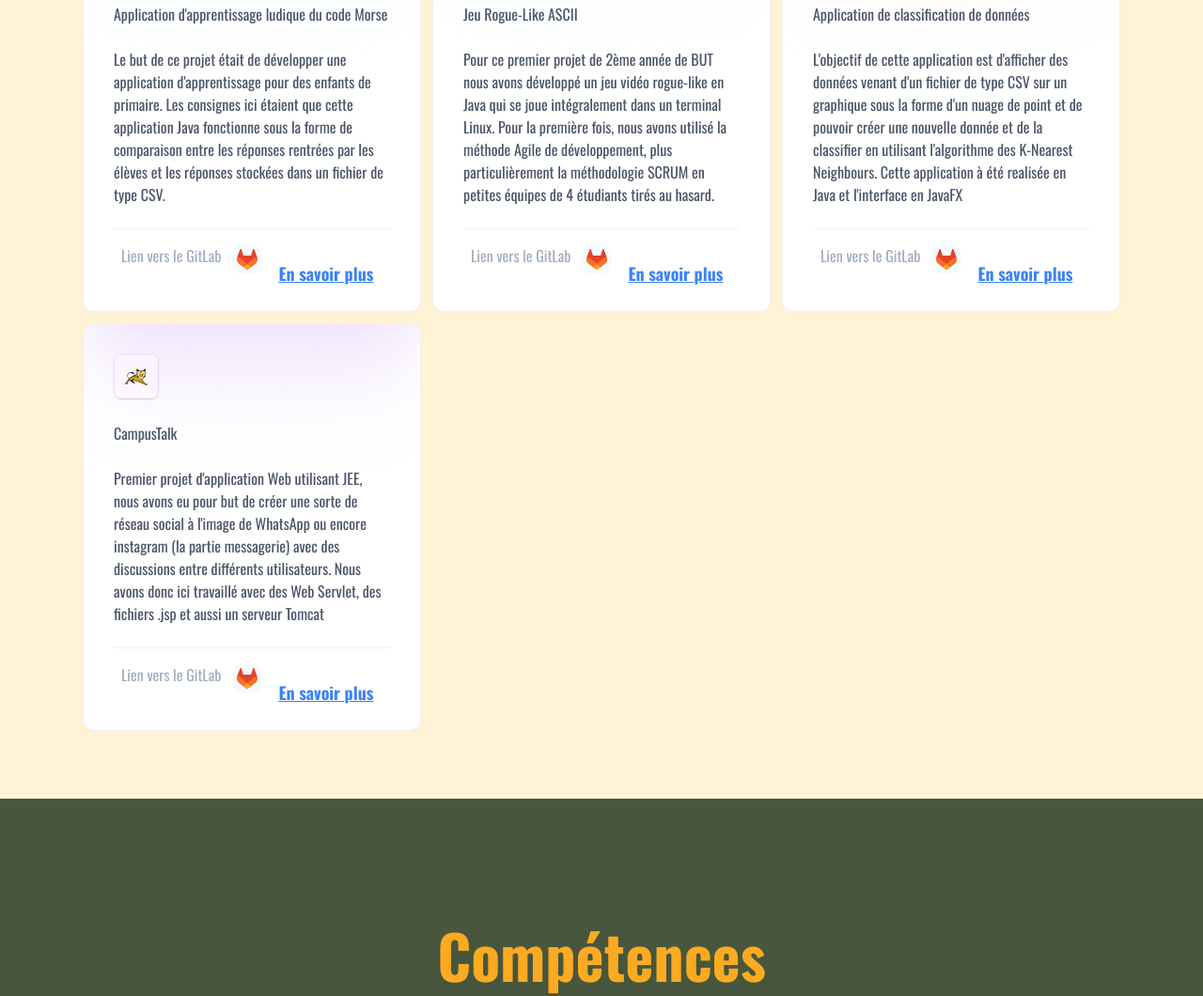
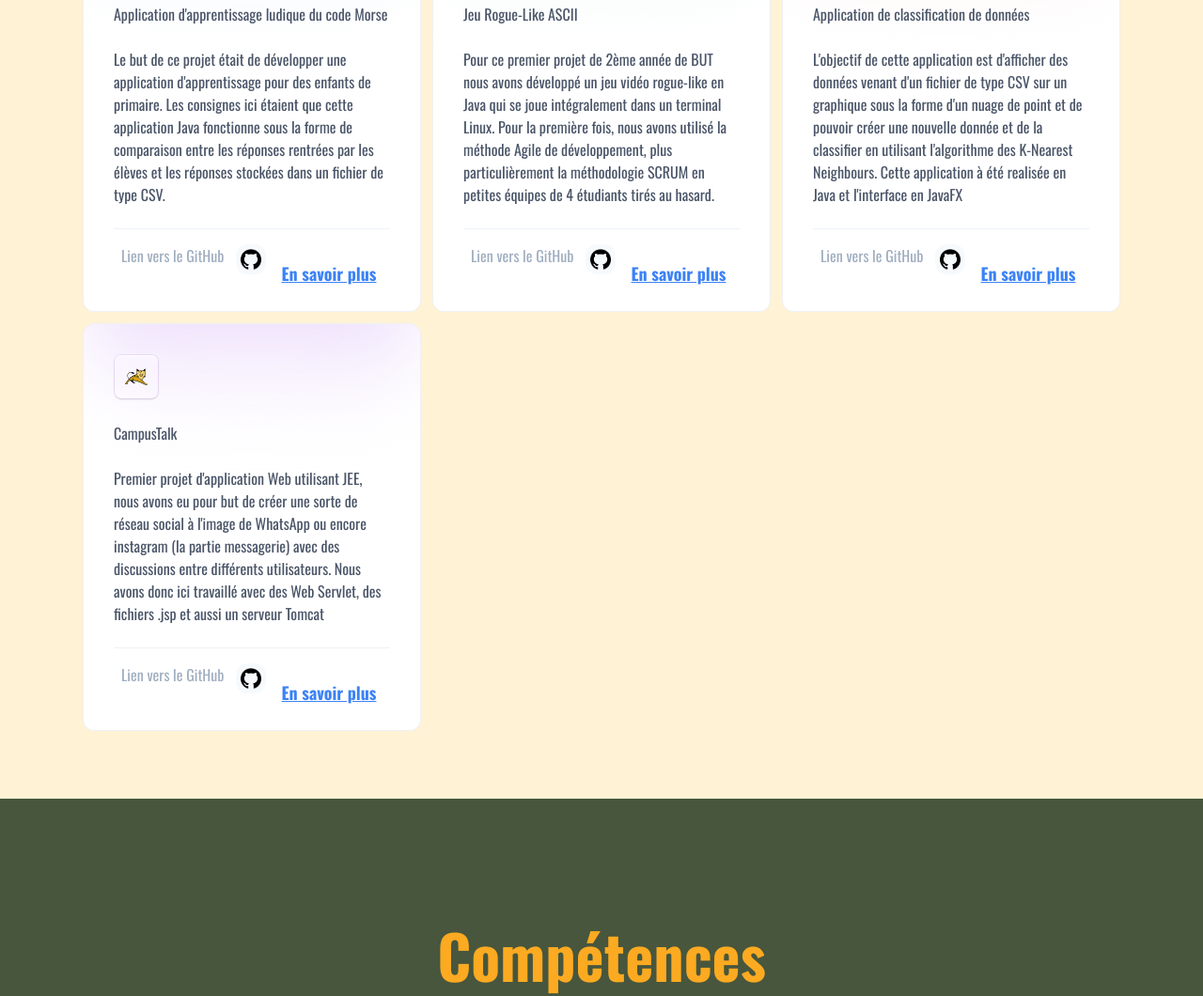
Before and after one commit to alexandredalaroy/alexandredalaroy.github.io, a website: page src/index.html in a window 1280 px wide. Shown: the part 2046-3106 px from the top of the page at 94% size. Drawn offline with nearby package versions, Linux system fonts and the light colour scheme; a web font is replaced by a local one.

Commit message:
mise a jour vers depots github

```diff
--- a/src/index.html
+++ b/src/index.html
@@ -110,10 +110,10 @@
                                 <p class="text-gray-700 dark:text-gray-300">Application d'apprentissage ludique du code Morse<br><br>Le but de ce projet était de développer une application d'apprentissage pour des enfants de primaire. Les consignes ici étaient que cette application Java fonctionne sous la forme de comparaison entre les réponses rentrées par les élèves et les réponses stockées dans un fichier de type CSV.</p>
                             </div>
                             <div class="flex gap-3 -mb-8 py-4 border-t border-gray-200 dark:border-gray-800">
-                                <span class="ml-2">Lien vers le GitLab</span>
-                                <a href="https://gitlab.univ-lille.fr/alexandre.dalaroy.etu/sae-comp-algo" class="group flex items-center rounded-xl disabled:border *:select-none [&>*:not(.sr-only)]:relative *:disabled:opacity-20 disabled:text-gray-950 disabled:border-gray-200 disabled:bg-gray-100 dark:disabled:border-gray-800/50 disabled:dark:bg-gray-900 dark:*:disabled:!text-white text-gray-950 bg-gray-100 hover:bg-gray-200/75 active:bg-gray-100 dark:text-white dark:bg-gray-500/10 dark:hover:bg-gray-500/15 dark:active:bg-gray-500/10 size-8 justify-center">
+                                <span class="ml-2">Lien vers le GitHub</span>
+                                <a href="https://github.com/alexandredalaroy/MorseSpy" class="group flex items-center rounded-xl disabled:border *:select-none [&>*:not(.sr-only)]:relative *:disabled:opacity-20 disabled:text-gray-950 disabled:border-gray-200 disabled:bg-gray-100 dark:disabled:border-gray-800/50 disabled:dark:bg-gray-900 dark:*:disabled:!text-white text-gray-950 bg-gray-100 hover:bg-gray-200/75 active:bg-gray-100 dark:text-white dark:bg-gray-500/10 dark:hover:bg-gray-500/15 dark:active:bg-gray-500/10 size-8 justify-center">
                                     <span class="sr-only">Source Code</span>
-                                    <img src="../GitLabLogo.svg" alt="Description of the image" width="128" height="128">
+                                    <img src="../githubLogo.png" alt="Description of the image" width="128" height="128">
                                     <br>
                                     <a href="MorseSpy.html" class="block mt-2 text-blue-500 hover:text-jaune-orange-pale underline">En savoir plus</a>
                                 </a>
@@ -131,10 +131,10 @@
                                 <p class="text-gray-700 dark:text-gray-300">Jeu Rogue-Like ASCII<br><br>Pour ce premier projet de 2ème année de BUT nous avons développé un jeu vidéo rogue-like en Java qui se joue intégralement dans un terminal Linux. Pour la première fois, nous avons utilisé la méthode Agile de développement, plus particulièrement la méthodologie SCRUM en petites équipes de 4 étudiants tirés au hasard.</p>
                             </div>
                             <div class="flex gap-3 -mb-8 py-4 border-t border-gray-200 dark:border-gray-800">
-                                <span class="ml-2">Lien vers le GitLab</span>
-                                <a href="https://gitlab.univ-lille.fr/2024-projet-agile-de-rentree/groupe-3" class="group flex items-center rounded-xl disabled:border *:select-none [&>*:not(.sr-only)]:relative *:disabled:opacity-20 disabled:text-gray-950 disabled:border-gray-200 disabled:bg-gray-100 dark:disabled:border-gray-800/50 disabled:dark:bg-gray-900 dark:*:disabled:!text-white text-gray-950 bg-gray-100 hover:bg-gray-200/75 active:bg-gray-100 dark:text-white dark:bg-gray-500/10 dark:hover:bg-gray-500/15 dark:active:bg-gray-500/10 size-8 justify-center">
+                                <span class="ml-2">Lien vers le GitHub</span>
+                                <a href="https://github.com/alexandredalaroy/Catacombs" class="group flex items-center rounded-xl disabled:border *:select-none [&>*:not(.sr-only)]:relative *:disabled:opacity-20 disabled:text-gray-950 disabled:border-gray-200 disabled:bg-gray-100 dark:disabled:border-gray-800/50 disabled:dark:bg-gray-900 dark:*:disabled:!text-white text-gray-950 bg-gray-100 hover:bg-gray-200/75 active:bg-gray-100 dark:text-white dark:bg-gray-500/10 dark:hover:bg-gray-500/15 dark:active:bg-gray-500/10 size-8 justify-center">
                                     <span class="sr-only">Source Code</span>
-                                    <img src="../GitLabLogo.svg" alt="Description of the image" width="128" height="128">
+                                    <img src="../githubLogo.png" alt="Description of the image" width="128" height="128">
                                     <br>
                                     <a href="Catacombs.html" class="block mt-2 text-blue-500 hover:text-jaune-orange-pale underline">En savoir plus</a>
                                 </a>
@@ -152,10 +152,10 @@
                                 <p class="text-gray-700 dark:text-gray-300">Application de classification de données<br><br>L'objectif de cette application est d'afficher des données venant d'un fichier de type CSV sur un graphique sous la forme d'un nuage de point et de pouvoir créer une nouvelle donnée et de la classifier en utilisant l'algorithme des K-Nearest Neighbours. Cette application à été realisée en Java et l'interface en JavaFX</p>
                             </div>
                             <div class="flex gap-3 -mb-8 py-4 border-t border-gray-200 dark:border-gray-800">
-                                <span class="ml-2">Lien vers le GitLab</span>
-                                <a href="https://gitlab.univ-lille.fr/alexandre.dalaroy.etu/classification-de-donnees" class="group flex items-center rounded-xl disabled:border *:select-none [&>*:not(.sr-only)]:relative *:disabled:opacity-20 disabled:text-gray-950 disabled:border-gray-200 disabled:bg-gray-100 dark:disabled:border-gray-800/50 disabled:dark:bg-gray-900 dark:*:disabled:!text-white text-gray-950 bg-gray-100 hover:bg-gray-200/75 active:bg-gray-100 dark:text-white dark:bg-gray-500/10 dark:hover:bg-gray-500/15 dark:active:bg-gray-500/10 size-8 justify-center">
+                                <span class="ml-2">Lien vers le GitHub</span>
+                                <a href="https://github.com/alexandredalaroy/Classification" class="group flex items-center rounded-xl disabled:border *:select-none [&>*:not(.sr-only)]:relative *:disabled:opacity-20 disabled:text-gray-950 disabled:border-gray-200 disabled:bg-gray-100 dark:disabled:border-gray-800/50 disabled:dark:bg-gray-900 dark:*:disabled:!text-white text-gray-950 bg-gray-100 hover:bg-gray-200/75 active:bg-gray-100 dark:text-white dark:bg-gray-500/10 dark:hover:bg-gray-500/15 dark:active:bg-gray-500/10 size-8 justify-center">
                                     <span class="sr-only">Source Code</span>
-                                    <img src="../GitLabLogo.svg" alt="Description of the image" width="128" height="128">
+                                    <img src="../githubLogo.png" alt="Description of the image" width="128" height="128">
                                     <br>
                                     <a href="Classification.html" class="block mt-2 text-blue-500 hover:text-jaune-orange-pale underline">En savoir plus</a>
                                 </a>
@@ -173,10 +173,10 @@
                                 <p class="text-gray-700 dark:text-gray-300">CampusTalk<br><br>Premier projet d'application Web utilisant JEE, nous avons eu pour but de créer une sorte de réseau social à l'image de WhatsApp ou encore instagram (la partie messagerie) avec des discussions entre différents utilisateurs. Nous avons donc ici travaillé avec des Web Servlet, des fichiers .jsp et aussi un serveur Tomcat</p>
                             </div>
                             <div class="flex gap-3 -mb-8 py-4 border-t border-gray-200 dark:border-gray-800">
-                                <span class="ml-2">Lien vers le GitLab</span>
-                                <a href="https://gitlab.univ-lille.fr/alexandre.dalaroy.etu/campustalk" class="group flex items-center rounded-xl disabled:border *:select-none [&>*:not(.sr-only)]:relative *:disabled:opacity-20 disabled:text-gray-950 disabled:border-gray-200 disabled:bg-gray-100 dark:disabled:border-gray-800/50 disabled:dark:bg-gray-900 dark:*:disabled:!text-white text-gray-950 bg-gray-100 hover:bg-gray-200/75 active:bg-gray-100 dark:text-white dark:bg-gray-500/10 dark:hover:bg-gray-500/15 dark:active:bg-gray-500/10 size-8 justify-center">
+                                <span class="ml-2">Lien vers le GitHub</span>
+                                <a href="https://github.com/alexandredalaroy/CampusTalk" class="group flex items-center rounded-xl disabled:border *:select-none [&>*:not(.sr-only)]:relative *:disabled:opacity-20 disabled:text-gray-950 disabled:border-gray-200 disabled:bg-gray-100 dark:disabled:border-gray-800/50 disabled:dark:bg-gray-900 dark:*:disabled:!text-white text-gray-950 bg-gray-100 hover:bg-gray-200/75 active:bg-gray-100 dark:text-white dark:bg-gray-500/10 dark:hover:bg-gray-500/15 dark:active:bg-gray-500/10 size-8 justify-center">
                                     <span class="sr-only">Source Code</span>
-                                    <img src="../GitLabLogo.svg" alt="Description of the image" width="128" height="128">
+                                    <img src="../githubLogo.png" alt="Description of the image" width="128" height="128">
                                     <br>
                                     <a href="CampusTalk.html" class="block mt-2 text-blue-500 hover:text-jaune-orange-pale underline">En savoir plus</a>
                                 </a>
```
Also changed, not shown: src/CampusTalk.html (+3 -3 lines), src/Catacombs.html (+3 -3 lines), src/Classification.html (+3 -3 lines), src/MorseSpy.html (+3 -3 lines), githubLogo.png (added).
